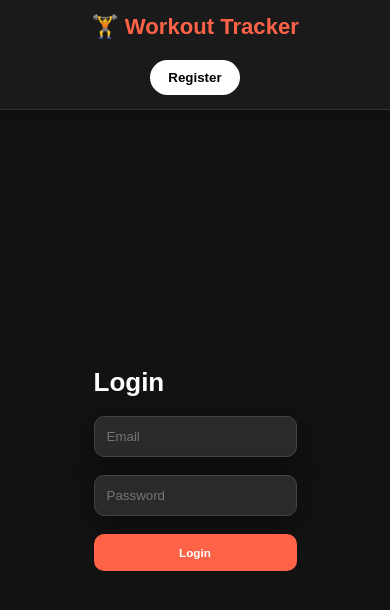
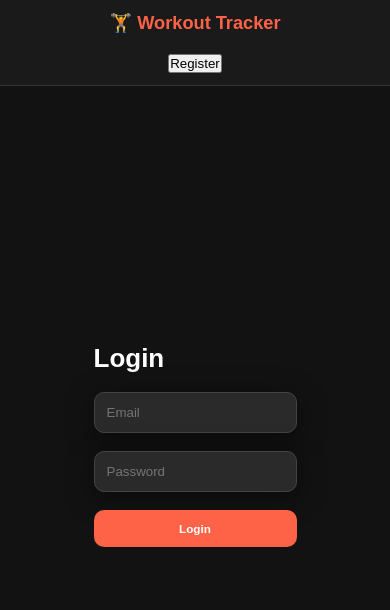
Before and after one commit to azzam-23/Workout-Schedule_MERN, a React (Vite) app in the folder frontend/: page /login in a window 390 px wide. Shown: the top 610 px of the page. Built offline with nearby package versions, Linux system fonts and the light colour scheme.

Commit message:
navbar UI

```diff
--- a/frontend/src/style/navbar.css
+++ b/frontend/src/style/navbar.css
@@ -1,217 +1,85 @@
-
 .navbar {
   display: flex;
   align-items: center;
   justify-content: space-between;
 
-  padding: 14px 30px;
-
+  padding: 12px 20px;
   background: #1a1a1a;
   color: white;
 
   border-bottom: 1px solid #333;
-  box-shadow: 0 4px 20px rgba(0,0,0,.35);
-
   position: sticky;
   top: 0;
   z-index: 100;
 }
 
-
-
+/* LOGO */
 .navbar h1 {
-  flex: 1;
-
-  font-size: 1.7rem;
-  font-weight: 700;
-
+  font-size: 1.4rem;
+  font-weight: bold;
   color: tomato;
-
-  margin: 0;
+  white-space: nowrap;
 }
 
-
-
+/* CENTER BUTTON */
 .navbar-actions {
-  flex: 1;
-
   display: flex;
   justify-content: center;
   align-items: center;
-
-  gap: 12px;
+  flex: 1;
 }
 
+/* ADD DAY BUTTON */
+.add-day-button {
+  padding: 10px 16px;
+  border-radius: 999px;
+  border: none;
 
+  background: linear-gradient(135deg, #ff416c, #ff4b2b);
+  color: white;
 
+  font-weight: 600;
+  cursor: pointer;
+
+  transition: 0.2s ease;
+}
+
+.add-day-button:hover {
+  transform: scale(1.05);
+}
+
+/* PROFILE */
 .profile {
-  flex: 1;
-
   display: flex;
+  align-items: center;
   justify-content: flex-end;
-
   position: relative;
 }
 
 .profile-img {
-  width: 58px;
-  height: 58px;
-
+  width: 42px;
+  height: 42px;
   border-radius: 50%;
-  object-fit: cover;
-
+  border: 2px solid tomato;
   cursor: pointer;
-
-  border: 2px solid tomato;
-
-  transition: 0.3s ease;
 }
 
-.profile-img:hover {
-  transform: scale(1.08);
-  opacity: 0.9;
+/* DROPDOWN */
+.dropdown-menu {
+  position: absolute;
+  right: 0;
+  top: 55px;
+
+  background: #262626;
+  padding: 12px;
+  border-radius: 12px;
+
+  min-width: 160px;
 }
 
-/* tooltip */
-.tooltip {
-  position: absolute;
-
-  top: 70px;
-  right: 0;
-
-  background: #2a2a2a;
-
-  padding: 6px 10px;
-
-  border-radius: 8px;
-
-  font-size: 0.85rem;
-
-  opacity: 0;
-  pointer-events: none;
-
-  transition: 0.2s ease;
-}
-
-.profile:hover .tooltip {
-  opacity: 1;
-}
-
-
-.dropdown-menu {
-  position: absolute;
-
-  top: 80px;
-  right: 0;
-
-  min-width: 180px;
-
-  background: #262626;
-
-  padding: 15px;
-
-  border-radius: 14px;
-
-  box-shadow: 0 10px 30px rgba(0,0,0,.4);
-
-  animation: fade 0.2s ease;
-}
-
-
-
-button {
-  font-family: inherit;
-}
-
-
-
-.add-day-button {
-  padding: 10px 18px;
-
-  border: none;
-  border-radius: 999px;
-
-  background: linear-gradient(135deg, #ff4d4d, #ff7a59);
-
-  color: white;
-
-  font-weight: 600;
-  font-size: 0.95rem;
-
-  cursor: pointer;
-
-  box-shadow: 0 6px 18px rgba(255, 77, 77, 0.25);
-
-  transition: all 0.25s ease;
-
-  display: flex;
-  align-items: center;
-  gap: 6px;
-}
-.add-day-button:hover {
-  transform: translateY(-3px) scale(1.05);
-
-  box-shadow: 0 12px 28px rgba(255, 77, 77, 0.4);
-
-  filter: brightness(1.08);
-}
-
-
-.navbar-login-button {
-  padding: 10px 18px;
-
-  border: none;
-  border-radius: 999px;
-
-  background: white;
-  color: black;
-
-  font-weight: 600;
-
-  cursor: pointer;
-
-  transition: 0.25s ease;
-}
-
-.navbar-login-button:hover {
-  transform: translateY(-2px);
-}
-
-
-
-.sign-out-button {
-  width: 100%;
-
-  padding: 10px;
-
-  border: none;
-  border-radius: 10px;
-
-  background: darkred;
-  color: white;
-
-  cursor: pointer;
-
-  transition: 0.25s ease;
-}
-
-.sign-out-button:hover {
-  background: #b30000;
-}
-
-
-
-@keyframes fade {
-  from {
-    opacity: 0;
-    transform: translateY(-10px);
-  }
-
-  to {
-    opacity: 1;
-    transform: translateY(0);
-  }
-}
+/* -------------------- */
+/* 📱 MOBILE RESPONSIVE */
+/* -------------------- */
 
 @media (max-width: 768px) {
   .navbar {
@@ -221,16 +89,22 @@ button {
   }
 
   .navbar-actions {
-    order: 2;
-  }
-
-  .profile {
-    order: 3;
-    justify-content: center;
+    width: 100%;
   }
 
   .add-day-button {
     width: 100%;
-    max-width: 200px;
+    max-width: 220px;
+  }
+
+  .profile {
+    justify-content: center;
+    width: 100%;
+  }
+
+  .dropdown-menu {
+    left: 50%;
+    transform: translateX(-50%);
+    right: auto;
   }
 }
```
